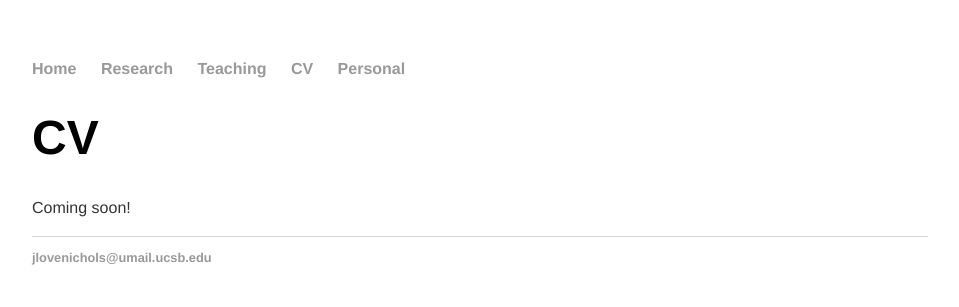
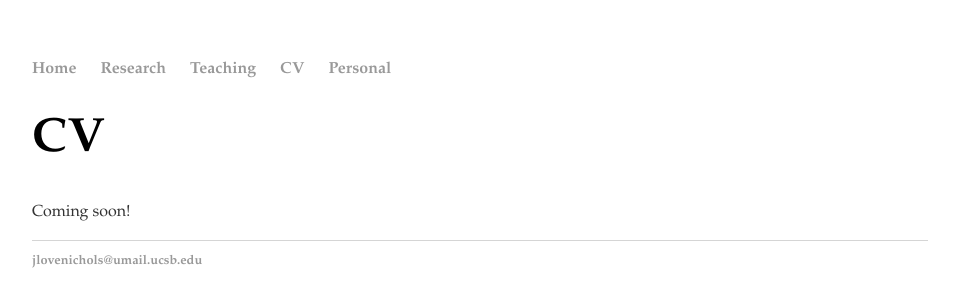
Before and after one commit to jessicalovenichols/jessicalovenichols.github.io, a Jekyll site: the page built from cv/index.html, in a window 1280 px wide. Shown: the top 307 px of the page, without its empty margins (160-1119 px from the left). Built offline with Jekyll 4.4.1, drawn with Linux system fonts in a browser that asks for light colours.

Commit message:
Update main.css

```diff
--- a/css/main.css
+++ b/css/main.css
@@ -3,10 +3,10 @@ body {
     width: 70%;
 }
 * {
-    font-family:'Helvetica', 'Arial', 'Sans-Serif';
+    font-family:'Garamond', 'Georgia', 'Sans-Serif';
 }
 nav ul, footer ul {
-    font-family:'Helvetica', 'Arial', 'Sans-Serif';
+    font-family:'Garamond', 'Georgia', 'Sans-Serif';
     padding: 0px;
     list-style: none;
     font-weight: bold;
@@ -24,7 +24,7 @@ a:hover {
 }
 h1 {
     font-size: 3em;
-    font-family:'Helvetica', 'Arial', 'Sans-Serif';
+    font-family:'Garamond', 'Georgia', 'Sans-Serif';
 }
 p {
     font-size: 1em;
```
